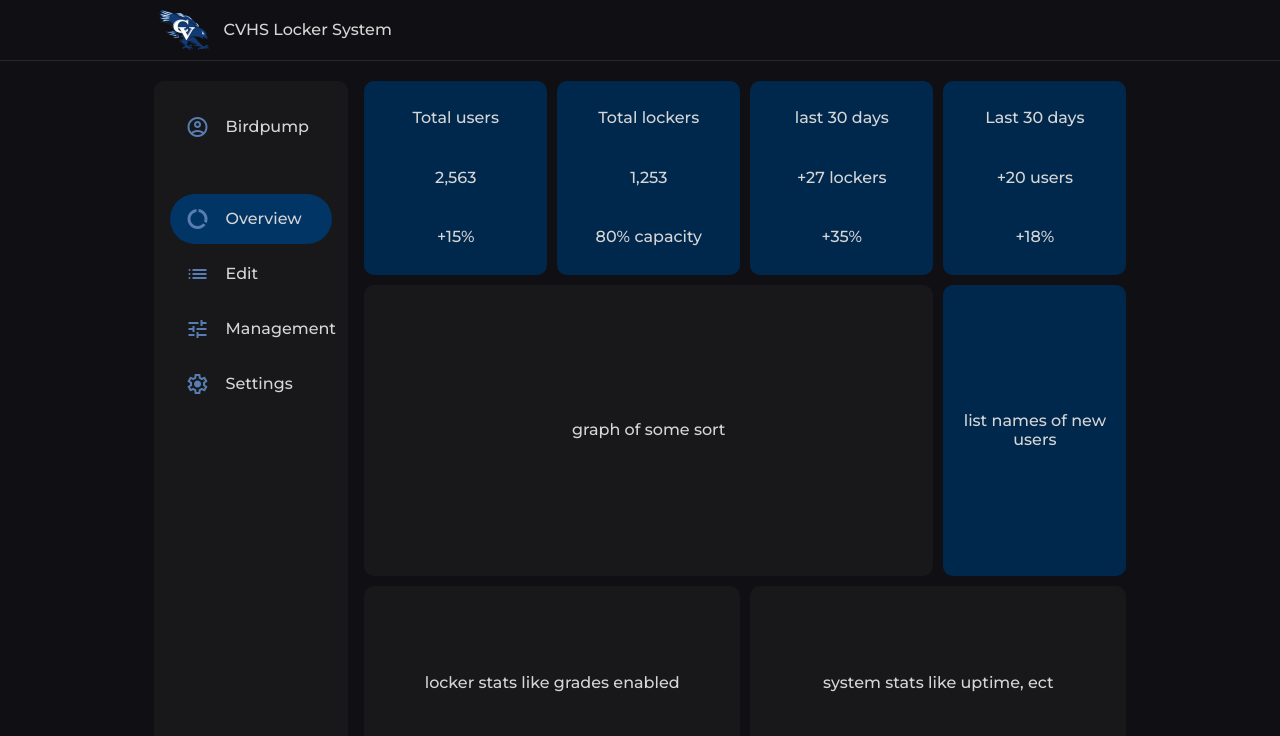
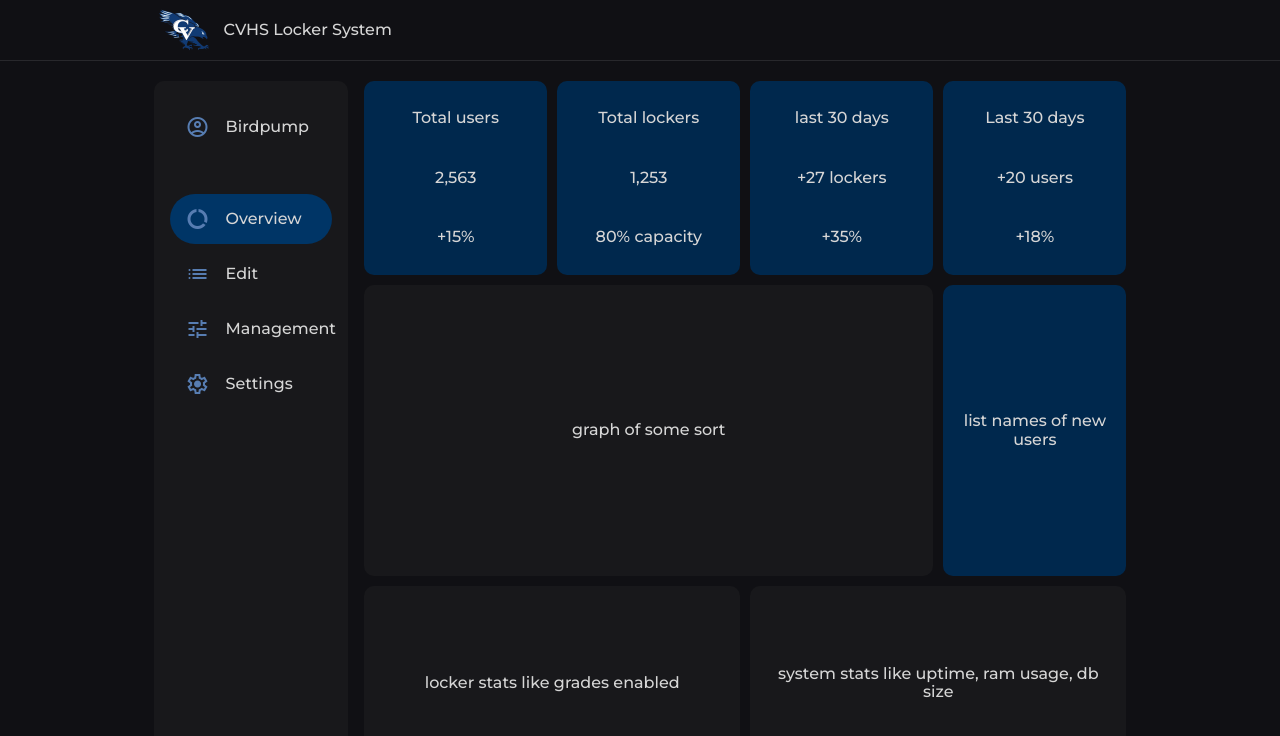
Before and after one commit to CVHS-student-sites/locker-frontend, a SvelteKit app: page /admin in a window 1280 px wide. Shown: the top 736 px of the page. Built offline with nearby package versions, Linux system fonts and the light colour scheme.

Commit message:
add notes to overview

```diff
--- a/src/routes/(admin)/admin/+page.svelte
+++ b/src/routes/(admin)/admin/+page.svelte
@@ -101,7 +101,7 @@
                 <div class="button-text">locker stats like grades enabled</div>
             </div>
             <div class="grid-element-1 medium">
-                <div class="button-text">system stats like uptime, ect</div>
+                <div class="button-text">system stats like uptime, ram usage, db size</div>
             </div>
         </div>
 </div>
```
